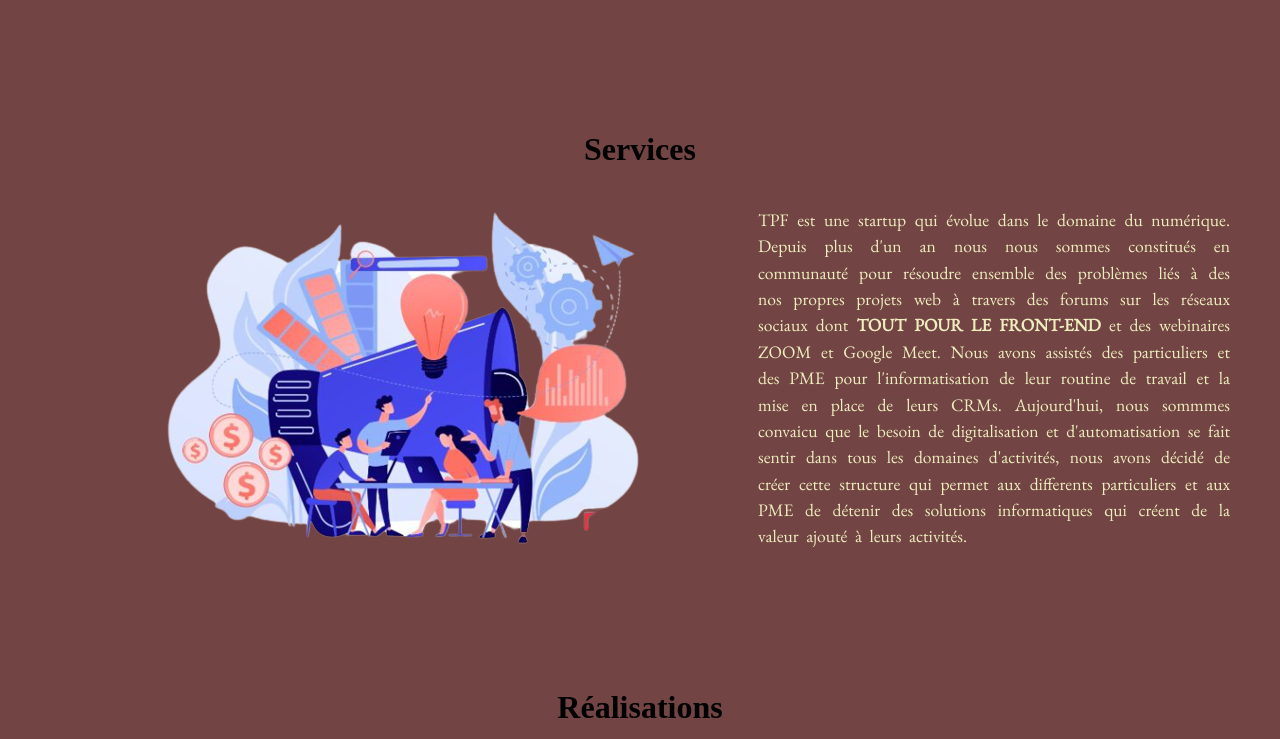
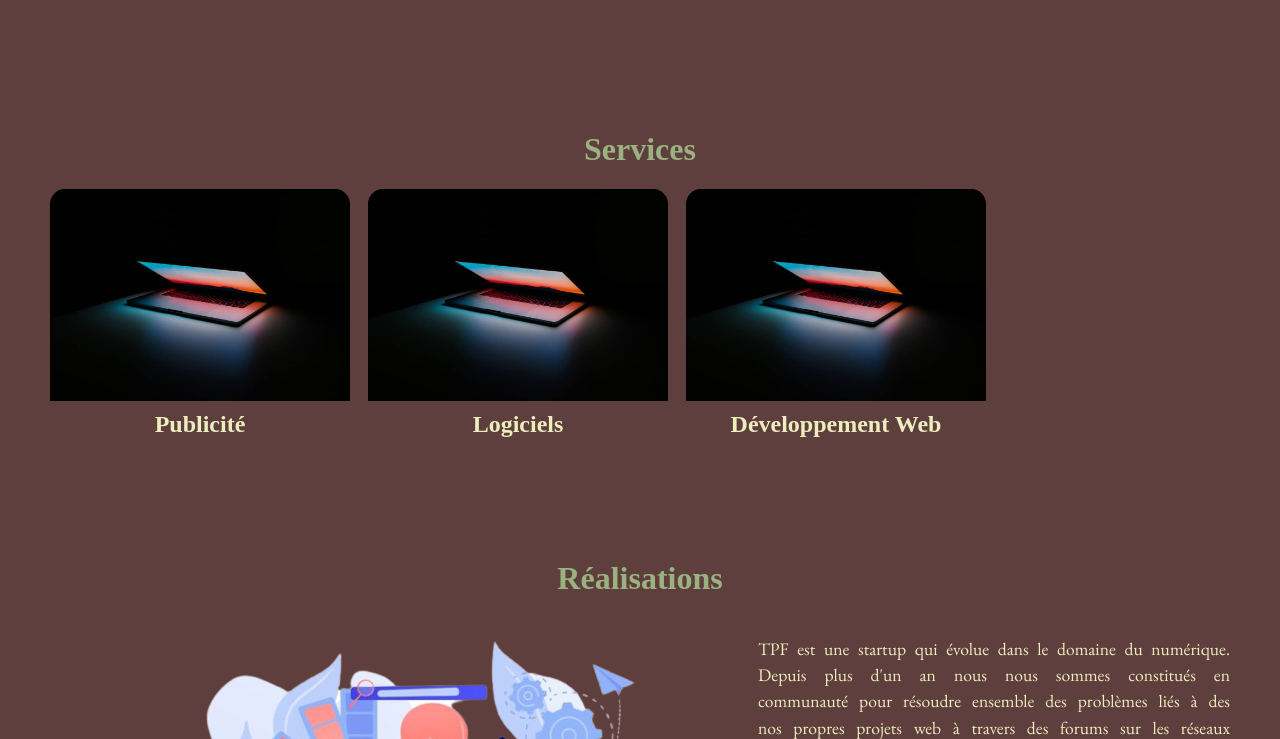
Before and after one commit to ousseynou8/gaynakodigital, a website built with Vite: page index.html in a window 1280 px wide. Shown: the part 1460-2199 px from the top of the page. Built offline with nearby package versions, Linux system fonts and the light colour scheme; a web font is replaced by a local one.

Commit message:
Services edited

```diff
--- a/design/_main.scss
+++ b/design/_main.scss
@@ -191,6 +191,65 @@ width: 100%;
 max-width: 1500px;
 
 section {
+
+    .services {
+        display: grid;
+        grid-template-columns: repeat(4,1fr);
+        gap: 18px;
+        .card {
+            margin: auto;
+            border: 1px thin $secondary;
+            overflow: hidden;
+            border-radius: 15px;
+            width: 300px;
+            transition: all .5s ease-in-out;
+
+            h2 {
+                color: $primary;
+                // background-color: $accent;
+                // border: 1px solid $secondary;
+                padding-top: 20px;
+                margin-top: -15px;
+                margin-bottom: 0;
+                text-align: center;
+                border-radius: 50px;
+                // border-bottom: 1px solid $subgc;
+            }
+            img {
+                width: 100%;
+                min-height: 5rem;
+                backdrop-filter: brightness(25%);
+                // border-bottom-left-radius: 1rem;
+            }
+            P {
+                display: none;
+            }
+            &:hover {
+            background-color: $subgc;
+            // background-color: blue;
+            border: 1px solid gray ;
+                img{
+                    width: 100%;
+                    height: 6rem;
+                    transform: scale(1.3) rotateZ(3deg);
+                    transition: all .3s ease-in-out;
+                }
+                p {
+                    display: block;
+                    margin: 5px;
+                    padding: 10px;
+                }
+                h2 {
+                    padding: .35em 0;
+                    margin: 0;
+                    border-radius: 0;
+                    background-color:$secondary;
+                    transform: scale(1.5) rotateZ(-5deg);
+                    transition: all .2s ease-in-out;
+                }
+            }
+        }
+    }
     padding: 50px;
    div.illustration{
        display: grid;
@@ -206,6 +265,8 @@ section {
     // TITRE DE LA SECTION
     h1 {
         text-align: center;
+        color: $secondary;
+
     }
     img.acteur {
         width:100%;
--- a/design/_variables.scss
+++ b/design/_variables.scss
@@ -1,8 +1,9 @@
 //  couleurs principaux
 $primary: #eeedbe;
 $secondary: #99b27f;
-$accent: #734444;
+$subgc: #6b4343;
 $supplement: #c37857;
+$accent: #5f3e3e;
 @import url('https://fonts.googleapis.com/css2?family=Lato:wght@100&display=swap');
 @import url('https://fonts.googleapis.com/css2?family=Ultra&display=swap');
 @import url('https://fonts.googleapis.com/css2?family=EB+Garamond&display=swap');
--- a/index.html
+++ b/index.html
@@ -87,21 +87,28 @@
     </section>
     <section id="services">
       <h1>Services</h1>
-      <div class="illustration">
-        <img src="../imgUrl/about.png" alt="">
-        <p>
-          TPF est une startup qui évolue dans le domaine du numérique.
-          Depuis plus d'un an nous nous sommes constitués en communauté
-          pour résoudre ensemble des problèmes liés à des nos propres projets web à travers des forums
-          sur les réseaux sociaux dont <strong>TOUT POUR LE FRONT-END</strong> et des webinaires ZOOM et Google Meet.
-          Nous avons assistés des particuliers et des PME pour l'informatisation
-          de leur routine de travail et la mise en place de leurs CRMs.
-          Aujourd'hui, nous sommmes convaicu que le besoin de digitalisation et d'automatisation se fait sentir dans
-          tous
-          les domaines d'activités,
-          nous avons décidé de créer cette structure qui permet aux differents particuliers et aux PME
-          de détenir des solutions informatiques qui créent de la valeur ajouté à leurs activités.
-        </p>
+      <div class="services">
+        <div class="card">
+          <img src="imgUrl/computer.jpeg" alt="">
+          <p>
+            Lorem ipsum dolor sit amet consectetur adipisicing elit. Nulla maiores praesentium, deleniti iste voluptatum nisi voluptatibus
+          </p>
+          <h2>Publicité</h2>
+        </div>
+        <div class="card">
+          <img src="imgUrl/computer.jpeg" alt="">
+          <p>
+            Ici la description
+          </p>
+          <h2>Logiciels</h2>
+        </div>
+        <div class="card">
+          <img src="imgUrl/computer.jpeg" alt="">
+          <p>
+            Ici la description
+          </p>
+          <h2>Développement Web</h2>
+        </div>
       </div>
     </section>
     <section id="realisations">
```
Also changed, not shown: design/style.css, 1 other file.
